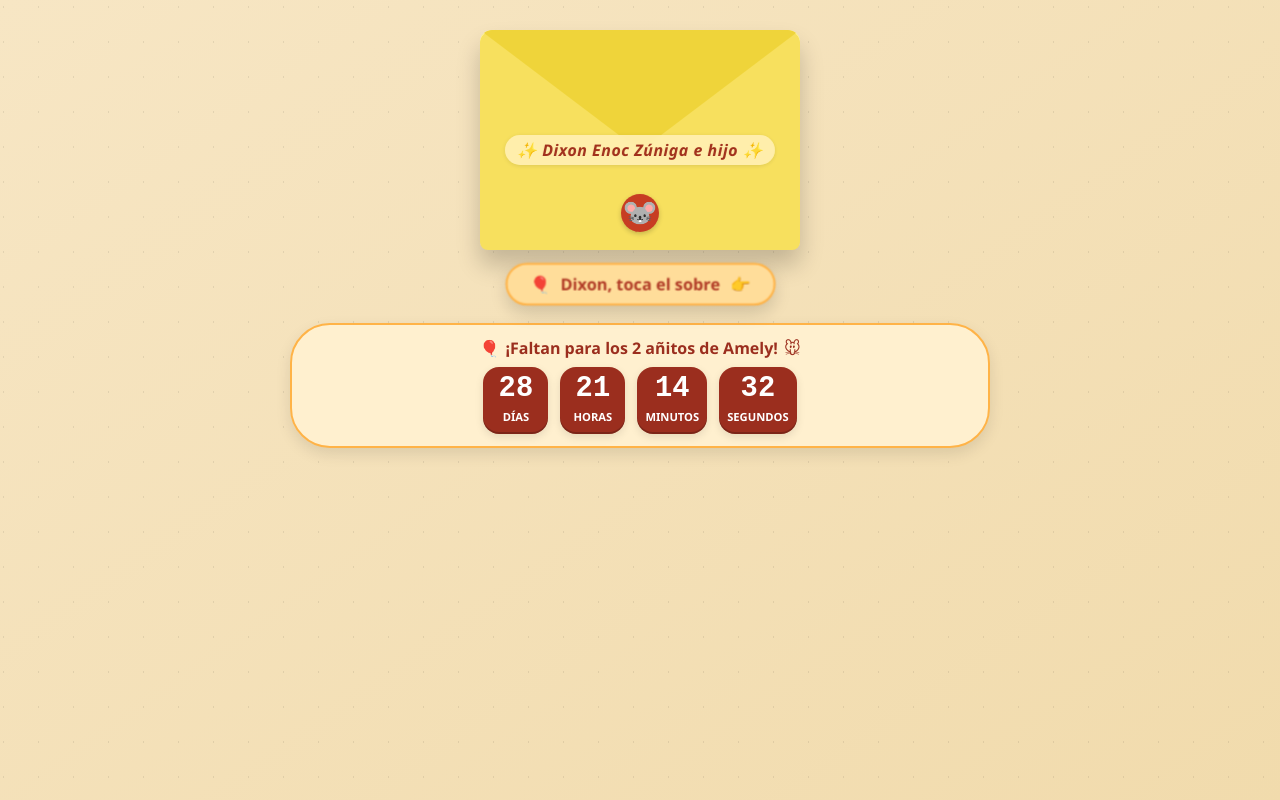
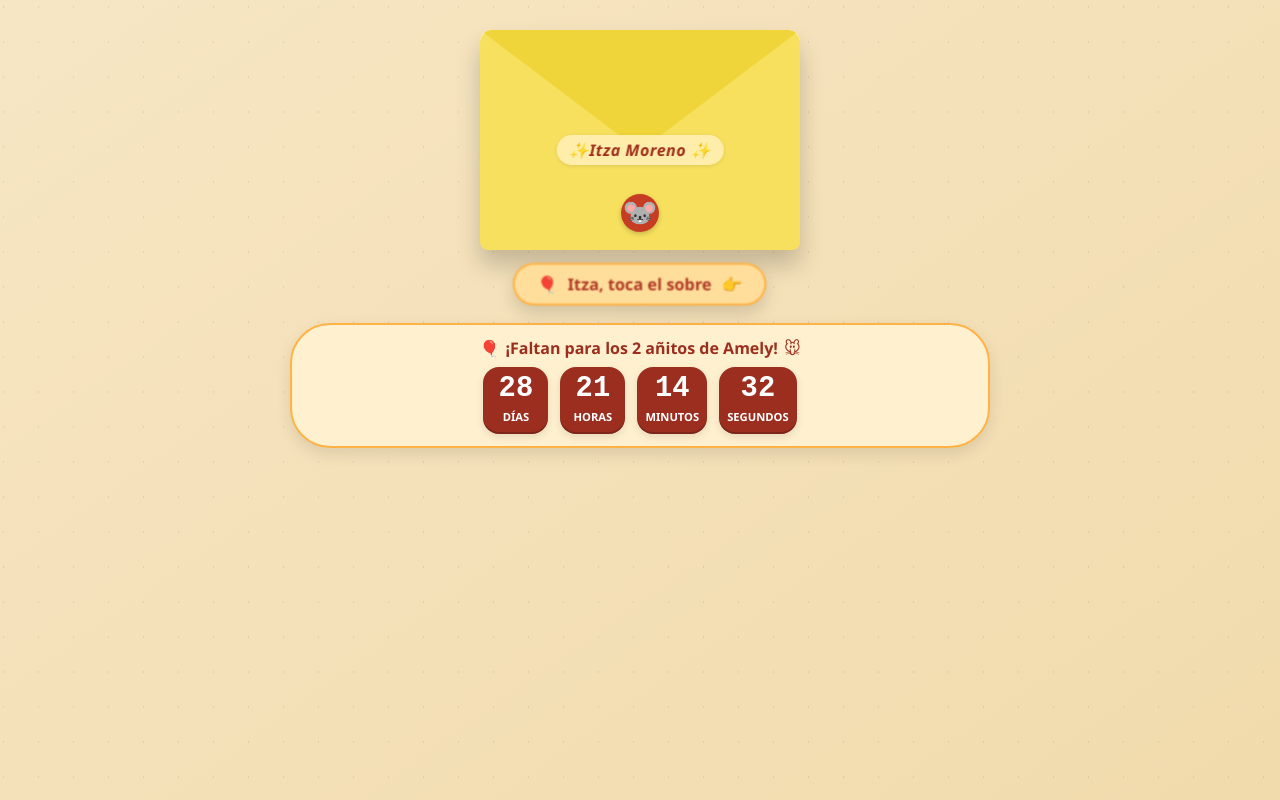
Before and after one commit to martinezFF/itza, a plain HTML site: page index.html in a window 1280 px wide. Shown: the top 800 px of the page. Drawn offline with Linux system fonts and the light colour scheme.

Commit message:
Update birthday invitation details for Itza Moreno

```diff
--- a/index.html
+++ b/index.html
@@ -3,7 +3,7 @@
 <head>
     <meta charset="UTF-8">
     <meta name="viewport" content="width=device-width, initial-scale=1.0, user-scalable=yes">
-    <title>Invitación de Cumpleaños - Dixon Enoc Zúniga e hijo | Globos Mickey Mouse</title>
+    <title>Invitación de Cumpleaños - Itza Moreno | Globos Mickey Mouse</title>
     <style>
         * {
             margin: 0;
@@ -480,12 +480,12 @@
         <div class="envelope">
             <div class="flap" id="flap"></div>
             <div class="seal">🐭</div>
-            <div class="invitation-label">✨ Dixon Enoc Zúniga e hijo ✨</div>
+            <div class="invitation-label">✨Itza Moreno ✨</div>
         </div>
     </div>
 
     <div class="click-hint" id="clickHint">
-        <span>🎈</span> Dixon, toca el sobre <span>👉</span>
+        <span>🎈</span> Itza, toca el sobre <span>👉</span>
     </div>
 
     <div class="countdown-section">
```
